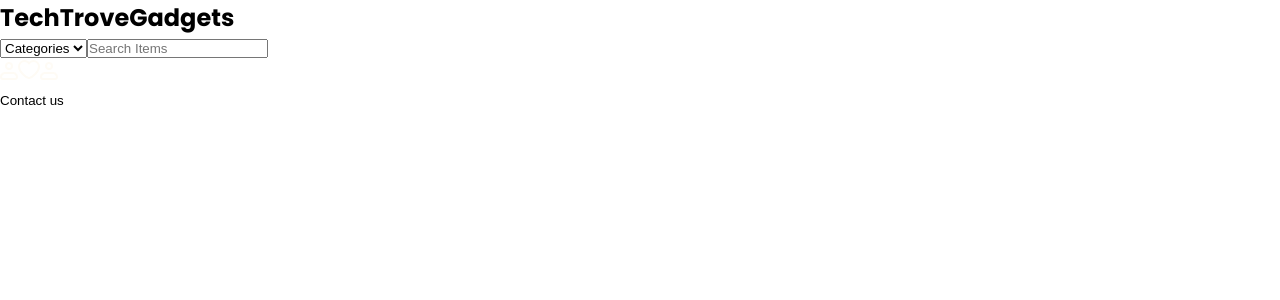
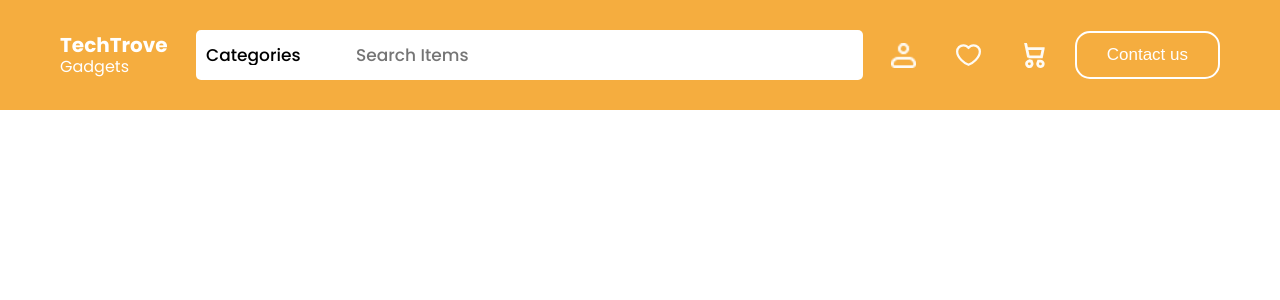
Before and after one commit to Orisabiyi/techtrove, a React (Vite) app: page / in a window 1280 px wide. Shown: the top 300 px of the page. Built offline with nearby package versions, Linux system fonts and the light colour scheme.

Commit message:
styled the navbar of the app

```diff
--- a/src/components/Nav.jsx
+++ b/src/components/Nav.jsx
@@ -1,6 +1,8 @@
+import styles from "./Nav.module.css";
+
 function Nav() {
   return (
-    <nav>
+    <nav className={styles.nav}>
       <h1>
         <span>TechTrove</span>
         <span>Gadgets</span>
@@ -17,7 +19,7 @@ function Nav() {
       <div>
         <img src="images/profile-icon.png" alt="profile-icon" />
         <img src="images/favourite.svg" alt="favourite-icon" />
-        <img src="images/profile-icon.png" alt="cart-icon" />
+        <img src="images/cart.svg" alt="cart-icon" />
       </div>
       <button>Contact us</button>
     </nav>
--- a/src/components/Nav.module.css
+++ b/src/components/Nav.module.css
@@ -0,0 +1,95 @@
+.nav {
+  display: flex;
+  align-items: center;
+  justify-content: space-between;
+
+  font-size: 1.7rem;
+  padding: 3rem 6rem;
+  background: var(--primary-color);
+}
+
+.nav h1 {
+  font-size: 2rem;
+  font-weight: 6500;
+  line-height: 1.2;
+  color: var(--neutral-color);
+}
+
+.nav span {
+  display: block;
+}
+
+.nav span:nth-of-type(2) {
+  font-size: 1.6rem;
+  font-weight: 400;
+}
+
+.nav div:nth-of-type(1) {
+  flex: 0 0 auto;
+  width: 66.7rem;
+  overflow: hidden;
+  border-radius: 0.5rem;
+
+  display: flex;
+  align-items: stretch;
+}
+
+.nav select,
+.nav input {
+  outline: 0;
+  border: 0;
+  padding: 1.2rem 1rem;
+  font-size: inherit;
+  font-weight: 500;
+  font-family: inherit;
+}
+
+.nav select {
+  flex: 0 0 auto;
+  width: 15rem;
+  appearance: none;
+  -webkkit-appearance: none;
+  background: var(--neutral-color);
+}
+
+/* .customSelect {
+  position: relative;
+  width: 100%;
+}
+
+.customSelect::after {
+  content: "";
+  position: absolute;
+  top: 50%;
+  transform: translateY(-50%);
+  right: 2rem;
+
+  border-top: 0.5rem solid #4835d8;
+  border-left: 0.5rem solid transparent;
+  border-right: 0.5rem solid transparent;
+} */
+
+.nav input {
+  flex: 1;
+}
+
+.nav div:nth-of-type(2) {
+  display: flex;
+  align-items: center;
+  justify-content: center;
+  gap: 4rem;
+}
+
+.nav img {
+  display: block;
+  width: 2.5rem;
+  height: 2.5rem;
+}
+
+.nav button {
+  color: #fff;
+  font-size: inherit;
+  padding: 1.2rem 3rem;
+  border-radius: 1.5rem;
+  border: 2px solid var(--neutral-color);
+}
```
